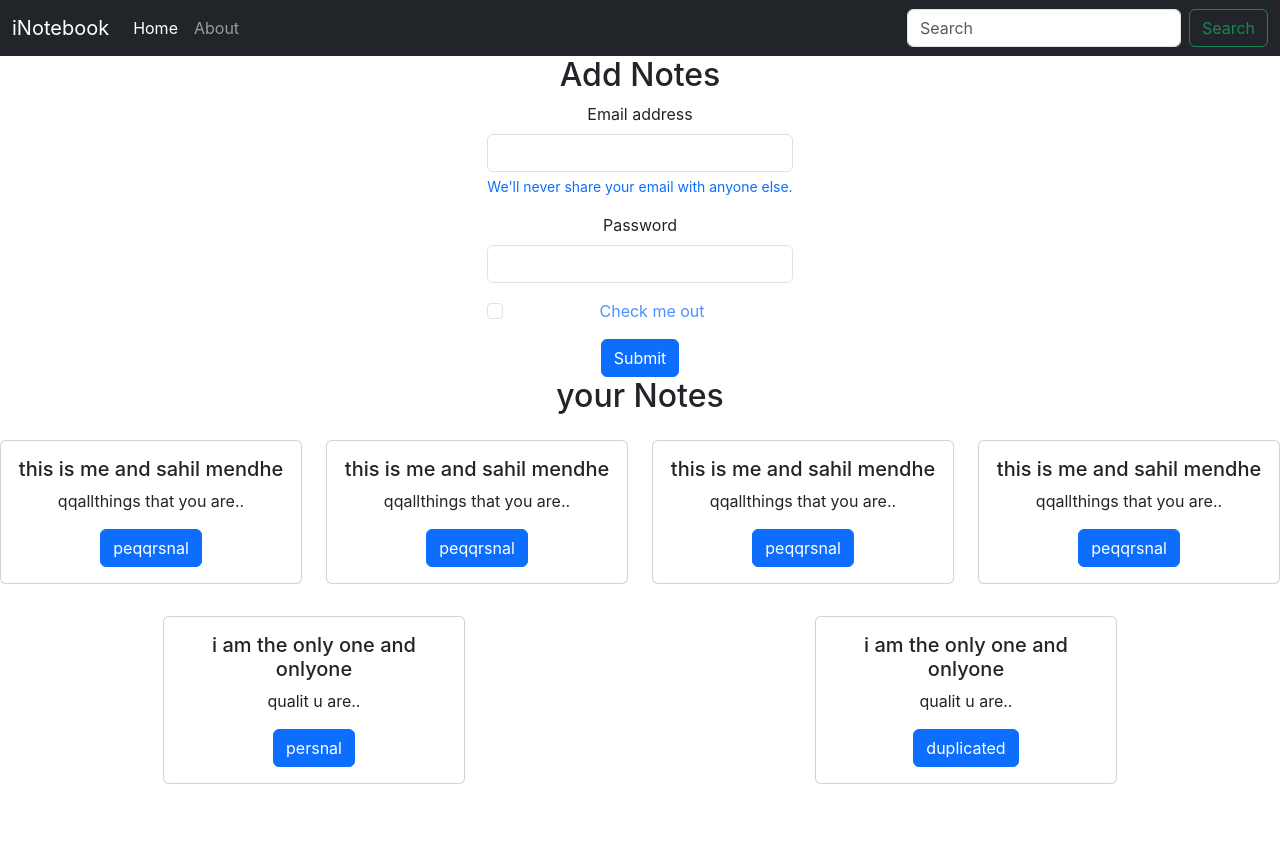
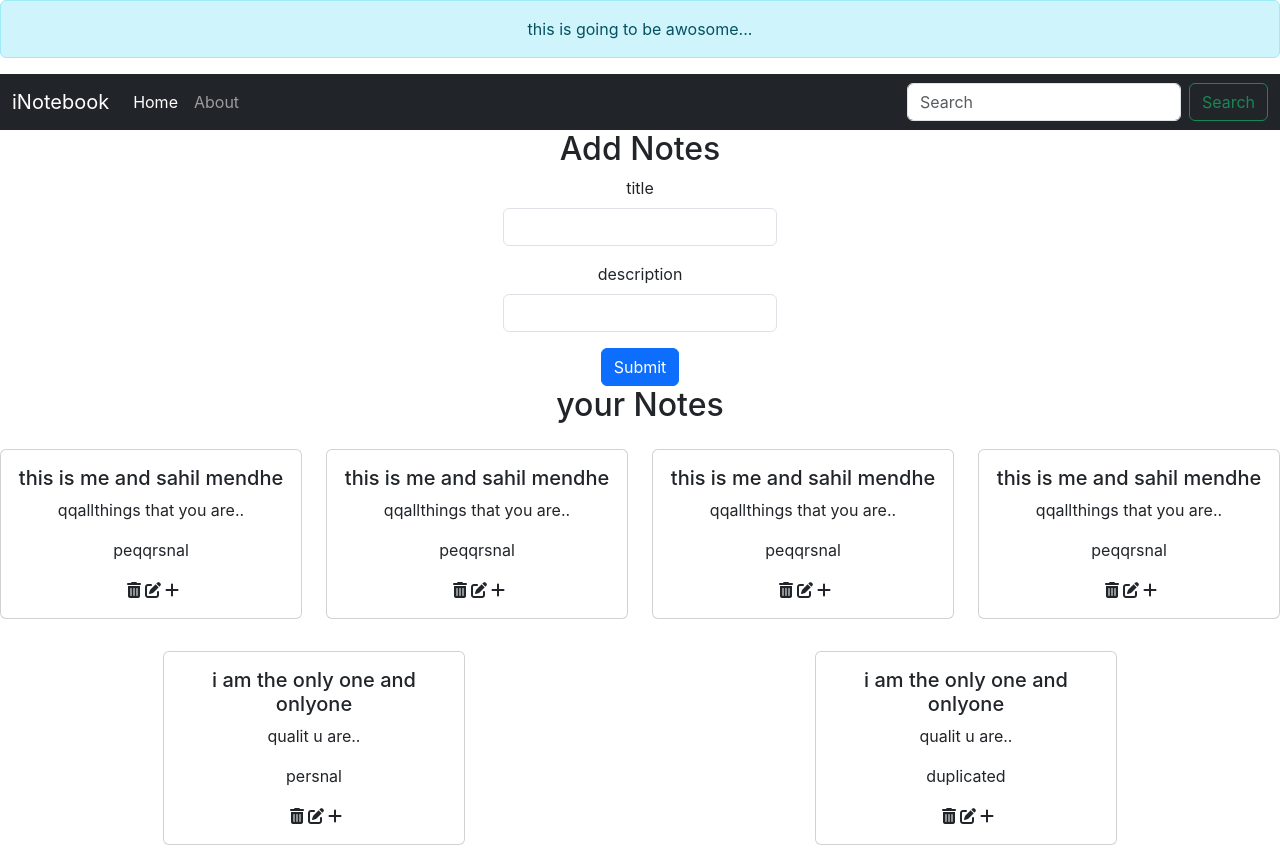
Before and after one commit to DhammaMendhe/inotesbook-cloud, a React (Create React App) app: page /home in a window 1280 px wide. Before the commit the page ends 800 px from the top, so only its background shows below. Built offline with nearby package versions, Linux system fonts and the light colour scheme.

Commit message:
fontawsome and adding notes to home using addNote context from noteContext

```diff
--- a/public/index.html
+++ b/public/index.html
@@ -30,4 +30,7 @@
     integrity="sha384-YvpcrYf0tY3lHB60NNkmXc5s9fDVZLESaAA55NDzOxhy9GkcIdslK1eN7N6jIeHz"
     crossorigin="anonymous"
   ></script>
-</html>
+
+  <!-- font awosome  -->
+  <script src="https://kit.fontawesome.com/180a82c370.js" crossorigin="anonymous"></script>
+  </html>
--- a/src/App.js
+++ b/src/App.js
@@ -9,12 +9,14 @@ import {
   Route,
 } from "react-router-dom";
 import NotesStates from './Context/NotesStates';
+import Alert from './Components/Alert';
 
 
 function App() {
   return (
     <div className="App">
       <NotesStates>
+        <Alert message={"this is going to be awosome..."}/>
         <Router>
           <Navbar />
           <Routes>
--- a/src/Components/About.jsx
+++ b/src/Components/About.jsx
@@ -1,8 +1,6 @@
 import React, { useContext, useEffect } from "react";
-import notecContext from "../Context/noteContext";
 
 export default function About() {
-  const { notes } = useContext(notecContext);
 
   // useEffect(() => {
 
@@ -12,14 +10,6 @@ export default function About() {
   return (
     <div>
       this is about page about and a genger is
-      <p>{notes.map((item, index) => {
-        return
-         <p>{item.id}</p>
-
-        // ,item.title, item.description, item.tag, item.date
-        // console.log(notes)
-      })}
-      </p>
     </div>
   );
 }
--- /dev/null
+++ b/src/Components/Addnotes.jsx
@@ -0,0 +1,64 @@
+import React, { useContext, useState } from "react";
+import notecContext from "../Context/noteContext";
+
+export default function Addnotes() {
+  const context = useContext(notecContext);
+  const { addNotes } = context;
+
+
+const [note,setNote] = useState({title:"" ,description:"",tag:"default"})
+
+  const handleClick = (e) => {
+    e.preventDefault();
+    addNotes(note.title,note.description,note.tag);
+    console.log(note.description,note.tag,note.title)
+  };
+
+  const onchange = (e) => {
+  setNote({ ...note,[e.target.name]:e.target.value})
+  };
+
+  return (
+    <div>
+      <h2>Add Notes</h2>
+      <div className="container d-flex w-50 justify-content-center">
+        <form className="">
+          <div className="mb-3  ">
+            <label htmlFor="title" className="form-label">
+              title
+            </label>
+            <input
+              type="text"
+              className="form-control"
+              id="title"
+              name="title"
+              aria-describedby="emailHelp"
+              onChange={onchange}
+            />
+            <div id="emailHelp" className="form-text text-primary"></div>
+          </div>
+          <div className="mb-3">
+            <label htmlFor="exampleInputPassword1" className="form-label">
+              description
+            </label>
+            <input
+              type="text"
+              className="form-control"
+              id="description"
+              name="description"
+              onChange={onchange}
+            />
+          </div>
+
+          <button
+            type="submit"
+            className="btn btn-primary"
+            onClick={handleClick}
+          >
+            Submit
+          </button>
+        </form>
+      </div>
+    </div>
+  );
+}
--- /dev/null
+++ b/src/Components/Alert.jsx
@@ -0,0 +1,11 @@
+import React from "react";
+
+export default function Alert(props) {
+  return (
+    <div>
+      <div className="alert alert-info" role="alert">
+       {props.message}
+      </div>
+    </div>
+  );
+}
--- a/src/Components/Home.jsx
+++ b/src/Components/Home.jsx
@@ -1,61 +1,11 @@
-import React ,{useContext} from "react";
-import notecContext from "../Context/noteContext";
+import React, { useContext } from "react";
 import Notes from "./Notes";
 
-// import NotesStates from "../Context/NotesStates";
+export default function Home() {
+  return (
+    <>
+    <Notes/>
+    </>
 
-export default function Home() {
-  const context = useContext(notecContext);
-  const  {notes,setNotes}  = context;
-
-
-  return (
-    <div>
-      <h2>Add Notes</h2>
-      <div className="container d-flex w-50 justify-content-center">
-        <form className="">
-          <div className="mb-3  ">
-            <label for="exampleInputEmail1" className="form-label">
-              Email address
-            </label>
-            <input
-              type="email"
-              className="form-control"
-              id="exampleInputEmail1"
-              aria-describedby="emailHelp"
-            />
-            <div id="emailHelp" className="form-text text-primary">
-              We'll never share your email with anyone else.
-            </div>
-          </div>
-          <div className="mb-3">
-            <label for="exampleInputPassword1" className="form-label">
-              Password
-            </label>
-            <input
-              type="password"
-              className="form-control"
-              id="exampleInputPassword1"
-            />
-          </div>
-          <div className="mb-3 form-check">
-            <input
-              type="checkbox"
-              className="form-check-input"
-              id="exampleCheck1"
-            />
-            <label className="form-check-label text-primary text-opacity-75" for="exampleCheck1">
-              Check me out
-            </label>
-          </div>
-          <button type="submit" className="btn btn-primary">
-            Submit
-          </button>
-        </form>
-      </div>
-      <h2>your Notes</h2>
-  <Notes note={notes}/>
-
-    </div>
   );
 }
--- a/src/Components/Noteitems.jsx
+++ b/src/Components/Noteitems.jsx
@@ -5,13 +5,14 @@ export default function (props) {
   return (
     <div className="container col-md-3">
 
-      <div className="card my-3">
+      <div className="card my-3 ">
         <div className="card-body">
           <h5 className="card-title">{note.title}</h5>
           <p className="card-text">{note.description}</p>
-          <a href="#" className="btn btn-primary">
-            {note.tag}
-          </a>
+          <p className="card-text">{note.tag}</p>  <span/>
+            <i className="fa-solid fa-trash-can"></i><span/>
+            <i className="fa-solid fa-pen-to-square"></i><span/>
+            <i className="fa-solid fa-plus"></i><span/>
         </div>
       </div>
       </div>
--- a/src/Components/Notes.jsx
+++ b/src/Components/Notes.jsx
@@ -2,17 +2,21 @@ import React from "react";
 import { useContext } from "react";
 import Noteitems from "./Noteitems";
 import notecContext from "../Context/noteContext";
-
+import Addnotes from "./Addnotes";
 
 export default function () {
   const context = useContext(notecContext);
   const { notes, setNotes } = context;
 
   return (
-   <div className="row">
-     {notes.map((note,index)=>{
-        return <Noteitems note={note} />
-    })}
-   </div>
-  )
+    <>
+    <Addnotes />
+    <div className="row">
+      <h2>your Notes</h2>
+      {notes.map((note, index) => {
+        return <Noteitems note={note} />;
+      })}
+    </div>
+    </>
+  );
 }
--- a/src/Context/NotesStates.js
+++ b/src/Context/NotesStates.js
@@ -5,7 +5,7 @@ const NotesStates = (props) => {
   const initialNotes =
     [
       {
-          "_id": "66b8df751b73b4eac61ec617",
+        "_id": "66b8df751b1173b4eac61ec617",
         "user": "66b65d016680b5f8638c224f",
         "title": "this is me and sahil mendhe",
         "description": "qqallthings that you are..",
@@ -14,7 +14,7 @@ const initialNotes =
         "__v": 0
       },
       {
-          "_id": "66c020bca6d2da0367764bda",
+        "_id": "66c020bca6d2d22a0367764bda",
         "user": "66b65d016680b5f8638c224f",
         "title": "this is me and sahil mendhe",
         "description": "qqallthings that you are..",
@@ -23,7 +23,7 @@ const initialNotes =
         "__v": 0
       },
       {
-          "_id": "66c020bda6d2da0367764bdc",
+        "_id": "66c020bda6d332da0367764bdc",
         "user": "66b65d016680b5f8638c224f",
         "title": "this is me and sahil mendhe",
         "description": "qqallthings that you are..",
@@ -32,7 +32,7 @@ const initialNotes =
         "__v": 0
       },
       {
-          "_id": "66c020bfa6d2da0367764bde",
+        "_id": "66c020bfa336d2da0367764bde",
         "user": "66b65d016680b5f8638c224f",
         "title": "this is me and sahil mendhe",
         "description": "qqallthings that you are..",
@@ -41,7 +41,7 @@ const initialNotes =
         "__v": 0
       },
       {
-          "_id": "66c020dfa6d2da0367764be0",
+        "_id": "66c03420dfa6d2da0367764be0",
         "user": "66b65d016680b5f8638c224f",
         "title": "i am the only one and onlyone ",
         "description": "qualit u are..",
@@ -50,7 +50,7 @@ const initialNotes =
         "__v": 0
       },
       {
-          "_id": "66c020e9a6d2da0367764be2",
+        "_id": "66c33020e9a6d2da0367764be2",
         "user": "66b65d016680b5f8638c224f",
         "title": "i am the only one and onlyone ",
         "description": "qualit u are..",
@@ -59,10 +59,42 @@ const initialNotes =
         "__v": 0
       }
     ]
-    const [notes,setNotes] = useState(initialNotes)
+  const [notes, setNotes] = useState(initialNotes);
+
+
+  //add notes
+
+  const addNotes = (title, description, tag) => {
+
+    const note = {
+      "_id": "66c33020e9a3336d2da0367764be2",
+      "user": "66b65d016680b5f8638c224f",
+      "title": title,
+      "description": description,
+      "tag": tag,
+      "date": "2024-08-17T04:02:49.620Z",
+      "__v": 0
+    };
+    setNotes(notes.concat(note))
+
+  }
+
+  // delete notes
+
+  const deleteNotes = () => {
+
+  }
+
+
+  //edit notes
+
+  const editNotes = () => {
+
+  }
+
 
   return (
-        <notecContext.Provider value={{notes,initialNotes}}>
+    <notecContext.Provider value={{ notes, initialNotes, addNotes, deleteNotes, editNotes }}>
       {props.children}
     </notecContext.Provider>
   )
--- a/src/index.css
+++ b/src/index.css
@@ -11,3 +11,8 @@ code {
   font-family: source-code-pro, Menlo, Monaco, Consolas, 'Courier New',
     monospace;
 }
+
+i{
+  cursor: pointer;
+  margin-left: 4px;
+}
```
Lines whose indentation alone changed are shown as unchanged.
